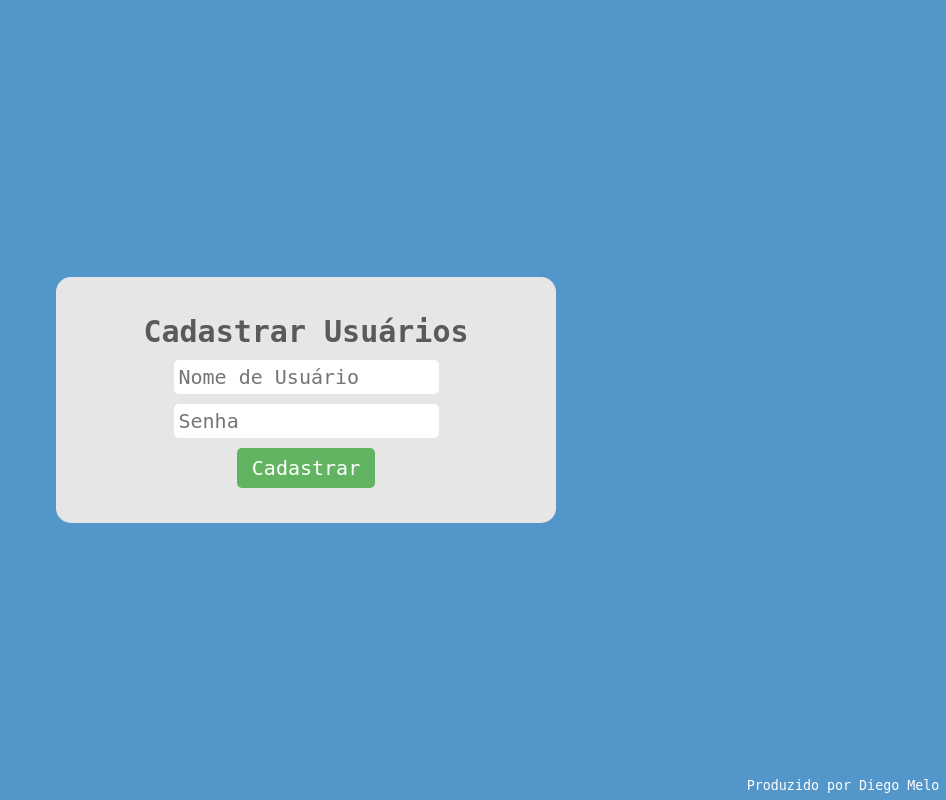
After one commit to Diego-Melo/login-system, a Flask app: page /cadastrar in a window 1280 px wide. The commit adds this page. Shown: the whole page, without its empty margins (334-1280 px from the left). Run offline with Flask 2, Linux system fonts and the light colour scheme.

Commit message:
Criação da área de cadastro de usuários

```diff
--- a/app.py
+++ b/app.py
@@ -15,7 +15,10 @@ from user import routes
 
 @app.route('/')
 def home():
-    return render_template('login.html')
+    if 'logado' in session:
+        return redirect(url_for('dashboard'))
+    else:
+        return render_template('login.html')
 
 @app.route('/dashboard')
 def dashboard():
--- a/estado/models.py
+++ b/estado/models.py
@@ -1,4 +1,4 @@
-from flask import Flask, jsonify
+from flask import Flask, jsonify, render_template
 import pandas as pd
 
 
@@ -24,8 +24,8 @@ class Estado:
 
     def listarPobres(self):
         ''' Lista os 5 estados mais pobres de acordo com o dataframe'''
-        return self.listar(True)
+        return render_template('exibirEstados.html', dados_estados = self.listar(True))
 
     def listarRicos(self):
         ''' Lista os 5 estados mais ricos de acordo com o dataframe'''
-        return self.listar(False)
+        return render_template('exibirEstados.html', dados_estados = self.listar(False))
--- a/static/styles/style.css
+++ b/static/styles/style.css
@@ -106,7 +106,7 @@ input{
     background:rgb(90, 90, 90);
     color: white;
     text-decoration: none;
-    width: 50%;
+    min-width: 50%;
     padding: 15px;
     text-align: center;
     border-radius: 5px;
@@ -115,7 +115,6 @@ input{
 }
 
 .botao-pequeno{
-    max-width: 40%;
     padding: 8px;
 }
 
--- a/templates/base.html
+++ b/templates/base.html
@@ -6,7 +6,8 @@
     <meta http-equiv="X-UA-Compatible" content="IE=edge">
     <meta name="viewport" content="width=device-width, initial-scale=1.0">
     <title>{% block title %}{% endblock %}</title>
-    <link rel="stylesheet" href="../static/styles/style.css">
+    <!-- <link rel="stylesheet" href="../static/styles/style.css"> -->
+    <link rel="stylesheet" type="text/css" href="{{url_for('static', filename='styles/style.css') }}">
 </head>
 
 <body>
--- /dev/null
+++ b/templates/cadastrar.html
@@ -0,0 +1,14 @@
+{% extends "base.html" %}
+{% block title %}Área de Cadastro de Usuários{% endblock %}
+{% block content %}
+<div class="page">
+    <div class="card center">
+        <h1>Cadastrar Usuários</h1>
+        <form action="./cadastrar" method="POST">
+            <input type="text" name="nome" placeholder="Nome de Usuário" > <br>
+            <input type="password" name="senha" placeholder="Senha"> <br>
+            <input class="botao botao-pequeno bg-green" type="submit" value="Cadastrar">
+        </form>
+    </div>
+</div>
+{% endblock %}
--- a/templates/login.html
+++ b/templates/login.html
@@ -7,7 +7,10 @@
         <form action="/logar" method="post">
             <input type="text" name="nome" placeholder="Nome de Usuário"> <br>
             <input type="password" name="senha" placeholder="Senha"> <br>
-            <input class="botao botao-pequeno bg-blue" type="submit" value="Enviar">
+            <input class="botao botao-pequeno bg-blue" type="submit" value="Entrar">
+            <a href="/cadastrar">
+                <input class="botao botao-pequeno bg-green" type="button" value="Cadastrar Novo">
+            </a>
         </form>
     </div>
 </div>
--- a/user/routes.py
+++ b/user/routes.py
@@ -1,4 +1,4 @@
-from flask import Flask, render_template
+from flask import Flask, render_template, request
 from app import app
 from user.models import Usuarios
 
@@ -13,4 +13,15 @@ def logar():
 
 @app.route('/nao-logado')
 def naologado():
-    return render_template('naologado.html')
+    return render_template('naoLogado.html')
+
+# @app.route('/estados')
+# def estados():
+#     return render_template('exibirEstados.html')
+
+@app.route('/cadastrar', methods=['POST', 'GET'])
+def cadastrar():
+    if request.method == 'POST':
+        return Usuarios().cadastrar()
+    else:
+        return render_template('cadastrar.html')
```
Also changed, not shown: templates/exibirEstados.html (added, +10 -0 lines), user/models.py (+17 -0 lines).
